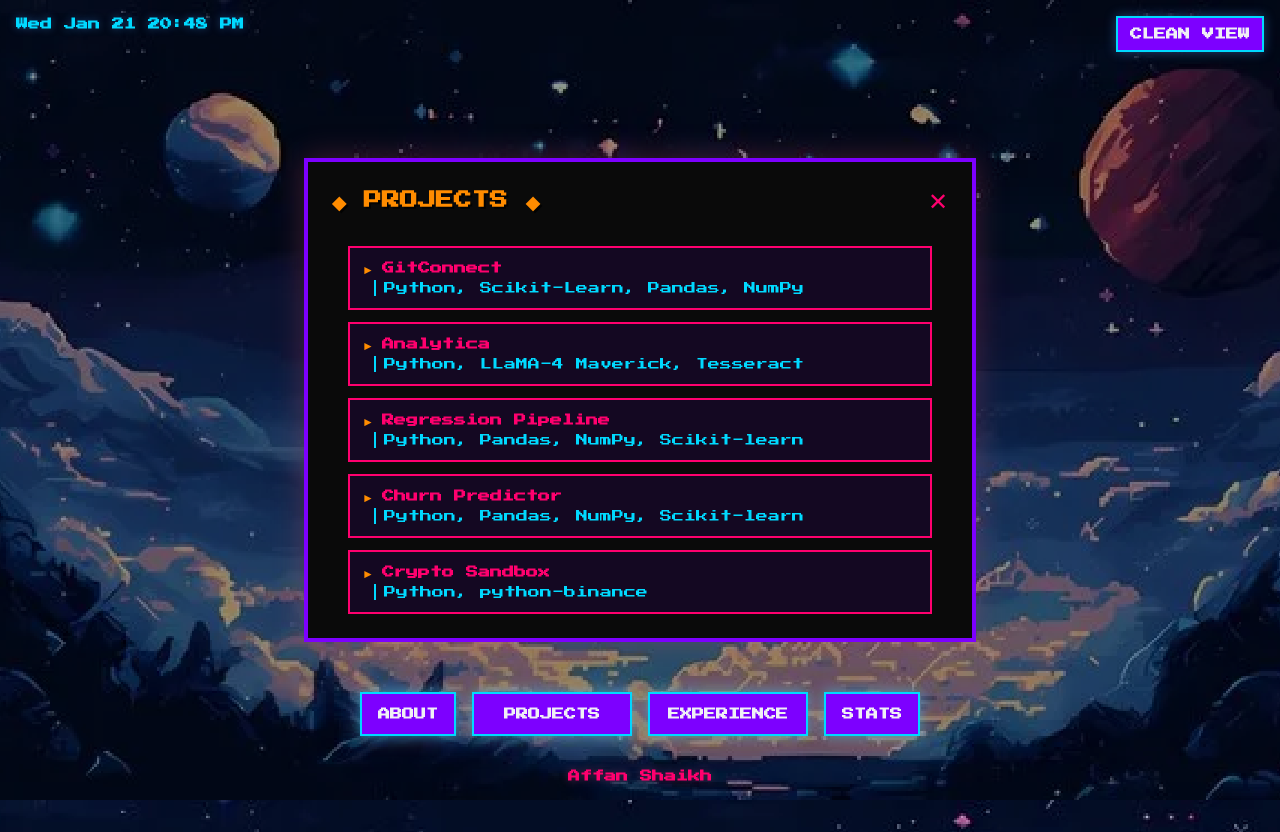
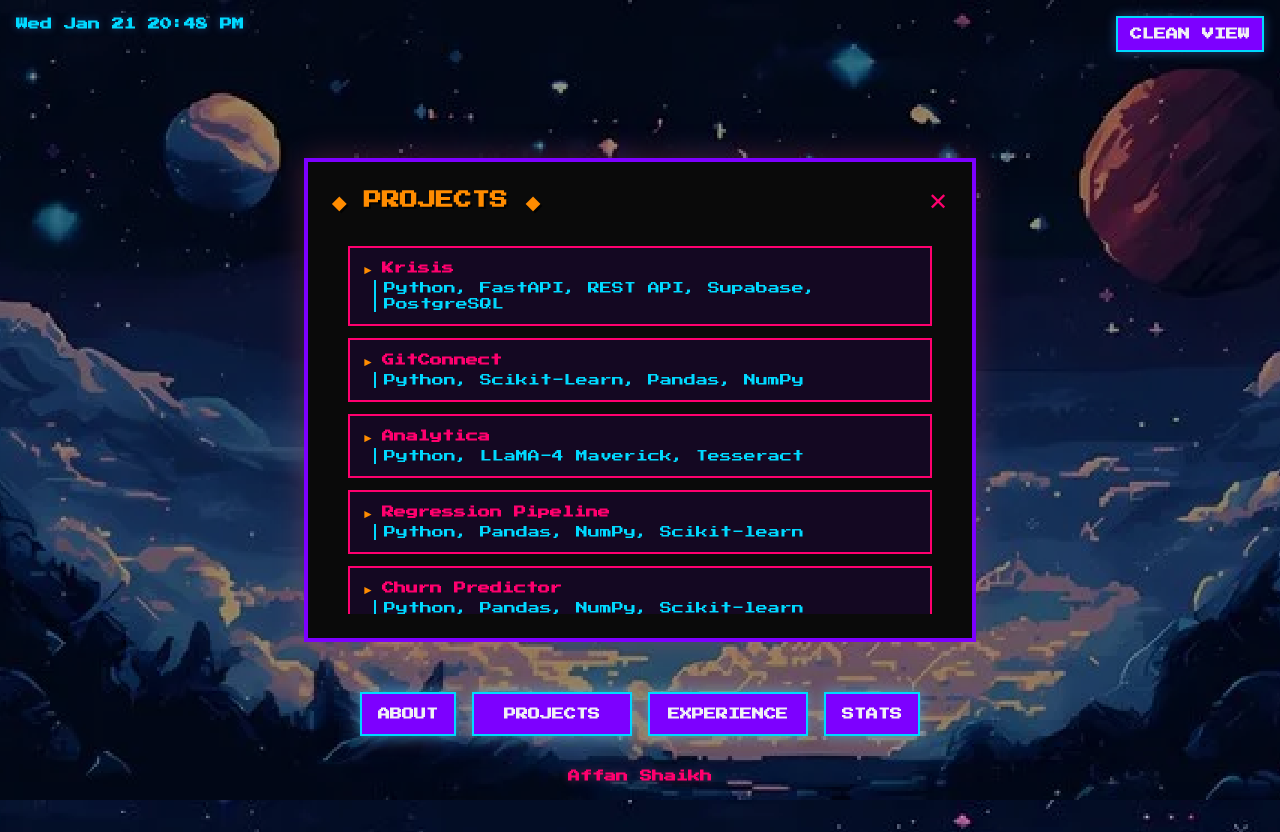
Before and after one commit to le-Affan/portfolio-website, a Next.js app: page / in a window 1280 px wide. Both pictures are taken after a click on the button "PROJECTS". Built offline with nearby package versions, Linux system fonts and the light colour scheme.

Commit message:
New project added (Krisis)

```diff
--- a/components/sections/projects-section.tsx
+++ b/components/sections/projects-section.tsx
@@ -1,95 +1,107 @@
-'use client'
+"use client";
 
-import { useState } from 'react'
-import { motion, AnimatePresence } from 'framer-motion'
+import { useState } from "react";
+import { motion, AnimatePresence } from "framer-motion";
 
 interface Project {
-  name: string
-  description: string
-  tech: string
-  githubLink?: string
-  projectLink?: string
-  aboutPoints: string[]
+  name: string;
+  description: string;
+  tech: string;
+  githubLink?: string;
+  projectLink?: string;
+  aboutPoints: string[];
 }
 
 const projects: Project[] = [
   {
-    name: 'GitConnect',
-    description: 'GitHub collaborator recommendation system',
-    tech: 'Python, Scikit-Learn, Pandas, NumPy',
-    githubLink: 'https://github.com/le-Affan/github-collaborator-recommendation-system', // Placeholder - add your link
-    projectLink: '#', // Placeholder - add your link
+    name: "Krisis",
+    description: "A/B Testing System for ML Models",
+    tech: "Python, FastAPI, REST API, Supabase, PostgreSQL",
+    githubLink: "https://github.com/le-Affan/krisis", // Placeholder - add your link
+    projectLink: "#", // Placeholder - add your link
     aboutPoints: [
-      'Built a content-based recommendation system to suggest potential GitHub collaborators based on developer similarity across repositories.',
-      'Modeled 1,200+ GitHub developers by aggregating repository text, topic tags, and activity metrics into unified developer representations.',
-      'Evaluated recommendations using embedding-distance comparisons and tag-overlap coherence to verify semantic relevance',
+      "Built a complete A/B testing system for comparing machine learning models using real traffic and delayed outcomes.",
+      "Implemented configurable experiment setup with traffic splitting and persistent tracking of requests and outcomes.",
+      "Developed result analysis to surface performance differences between model variants over time.",
     ],
   },
   {
-    name: 'Analytica',
-    description: 'Multi-modal data analysis agent',
-    tech: 'Python, LLaMA-4 Maverick, Tesseract',
-    githubLink: 'https://github.com/le-Affan/Data-Analyst-Agent', // Placeholder - add your link
-    projectLink: '#', // Placeholder - add your link
+    name: "GitConnect",
+    description: "GitHub collaborator recommendation system",
+    tech: "Python, Scikit-Learn, Pandas, NumPy",
+    githubLink:
+      "https://github.com/le-Affan/github-collaborator-recommendation-system", // Placeholder - add your link
+    projectLink: "#", // Placeholder - add your link
     aboutPoints: [
-      'Built a multi-modal data analysis agent that answers queries over structured and unstructured files through a single interface.',
-      'Designed a modular ingestion and processing pipeline to automatically route files to appropriate analysis, EDA, and visualization workflows.',
-      'Integrated OCR and document parsing to support image and PDF-based inputs with consistent downstream processing.',
+      "Built a content-based recommendation system to suggest potential GitHub collaborators based on developer similarity across repositories.",
+      "Modeled 1,200+ GitHub developers by aggregating repository text, topic tags, and activity metrics into unified developer representations.",
+      "Evaluated recommendations using embedding-distance comparisons and tag-overlap coherence to verify semantic relevance",
     ],
   },
   {
-    name: 'Regression Pipeline',
-    description: 'Reusable end-to-end regression pipeline.',
-    tech: 'Python, Pandas, NumPy, Scikit-learn',
-    githubLink: 'https://github.com/le-Affan/regression-pipeline', // replace if different
-    projectLink: '#',
+    name: "Analytica",
+    description: "Multi-modal data analysis agent",
+    tech: "Python, LLaMA-4 Maverick, Tesseract",
+    githubLink: "https://github.com/le-Affan/Data-Analyst-Agent", // Placeholder - add your link
+    projectLink: "#", // Placeholder - add your link
     aboutPoints: [
-      'Built a clean regression pipeline from scratch modeled on the Calafornia Housing dataset',
-      'Implemented and compared baseline, Linear Regression, Ridge Regression, and Decision Tree models with proper scaling and diagnostics.',
-      'Used cross-validation to control model complexity and select hyperparameters, achieving strong generalization on unseen test data.'
+      "Built a multi-modal data analysis agent that answers queries over structured and unstructured files through a single interface.",
+      "Designed a modular ingestion and processing pipeline to automatically route files to appropriate analysis, EDA, and visualization workflows.",
+      "Integrated OCR and document parsing to support image and PDF-based inputs with consistent downstream processing.",
     ],
   },
   {
-    name: 'Churn Predictor',
-    description: 'Reusable end-to-end classification pipeline',
-    tech: 'Python, Pandas, NumPy, Scikit-learn',
-    githubLink: 'https://github.com/le-Affan/telco-customer-churn-predictor', // replace if different
-    projectLink: '#',
+    name: "Regression Pipeline",
+    description: "Reusable end-to-end regression pipeline.",
+    tech: "Python, Pandas, NumPy, Scikit-learn",
+    githubLink: "https://github.com/le-Affan/regression-pipeline", // replace if different
+    projectLink: "#",
     aboutPoints: [
-      'Built a complete classification pipeline on telecom dataset.',
-      'Handled mixed numerical and categorical features through proper preprocessing, baseline modeling, and iterative capacity increases.',
-      'Performed disciplined evaluation and error analysis, and shipped a minimal inference-ready ML system.'
+      "Built a clean regression pipeline from scratch modeled on the Calafornia Housing dataset",
+      "Implemented and compared baseline, Linear Regression, Ridge Regression, and Decision Tree models with proper scaling and diagnostics.",
+      "Used cross-validation to control model complexity and select hyperparameters, achieving strong generalization on unseen test data.",
     ],
   },
   {
-    name: 'Crypto Sandbox',
-    description: 'GitHub collaborator recommendation system',
-    tech: 'Python, python-binance',
-    githubLink: 'https://github.com/le-Affan/binance-bot', // Placeholder - add your link
-    projectLink: '#', // Placeholder - add your link
+    name: "Churn Predictor",
+    description: "Reusable end-to-end classification pipeline",
+    tech: "Python, Pandas, NumPy, Scikit-learn",
+    githubLink: "https://github.com/le-Affan/telco-customer-churn-predictor", // replace if different
+    projectLink: "#",
     aboutPoints: [
-      'Built an interactive crypto trading bot supporting real Binance Spot Testnet trading and mock Futures simulations.',
-      'Implemented multiple order types including Market, Limit, Stop-Limit, and OCO with proper input validation and error handling.',
-      'Designed a modular architecture with secure API key management, detailed logging, and a switchable Spot/Futures execution layer for safe experimentation.'
+      "Built a complete classification pipeline on telecom dataset.",
+      "Handled mixed numerical and categorical features through proper preprocessing, baseline modeling, and iterative capacity increases.",
+      "Performed disciplined evaluation and error analysis, and shipped a minimal inference-ready ML system.",
     ],
   },
   {
-    name: 'OutlineX',
-    description: 'Heading extractor for PDF files.',
-    tech: 'Python, pdfplumber, Docker',
-    githubLink: 'https://github.com/le-Affan/pdf-outline-extractor', // Placeholder - add your link
-    projectLink: '#', // Placeholder - add your link
+    name: "Crypto Sandbox",
+    description: "GitHub collaborator recommendation system",
+    tech: "Python, python-binance",
+    githubLink: "https://github.com/le-Affan/binance-bot", // Placeholder - add your link
+    projectLink: "#", // Placeholder - add your link
     aboutPoints: [
-      'Built a PDF processing pipeline to extract document titles and hierarchical headings with page numbers for Adobe Connect The Dots Hackathon 2025.',
-      'Designed rule-based classification using font size analysis, formatting cues, and regex patterns to detect structured sections.',
-      'Optimized for performance and constraints by processing up to 50-page PDFs under 10 seconds using sequential page handling and Dockerized execution.'
+      "Built an interactive crypto trading bot supporting real Binance Spot Testnet trading and mock Futures simulations.",
+      "Implemented multiple order types including Market, Limit, Stop-Limit, and OCO with proper input validation and error handling.",
+      "Designed a modular architecture with secure API key management, detailed logging, and a switchable Spot/Futures execution layer for safe experimentation.",
     ],
   },
-
-]
+  {
+    name: "OutlineX",
+    description: "Heading extractor for PDF files.",
+    tech: "Python, pdfplumber, Docker",
+    githubLink: "https://github.com/le-Affan/pdf-outline-extractor", // Placeholder - add your link
+    projectLink: "#", // Placeholder - add your link
+    aboutPoints: [
+      "Built a PDF processing pipeline to extract document titles and hierarchical headings with page numbers for Adobe Connect The Dots Hackathon 2025.",
+      "Designed rule-based classification using font size analysis, formatting cues, and regex patterns to detect structured sections.",
+      "Optimized for performance and constraints by processing up to 50-page PDFs under 10 seconds using sequential page handling and Dockerized execution.",
+    ],
+  },
+];
 
 export function ProjectsSection() {
-  const [selectedProject, setSelectedProject] = useState<Project | null>(null)
+  const [selectedProject, setSelectedProject] = useState<Project | null>(null);
 
   return (
     <>
@@ -104,7 +116,9 @@ export function ProjectsSection() {
           >
             <div className="flex items-center gap-2 mb-1">
               <span className="text-xs text-pixel-yellow">►</span>
-              <h3 className="text-xs font-bold text-pixel-pink">{project.name}</h3>
+              <h3 className="text-xs font-bold text-pixel-pink">
+                {project.name}
+              </h3>
             </div>
             <div className="text-xs text-pixel-cyan ml-3 border-l-2 border-pixel-cyan pl-2">
               {project.tech}
@@ -127,18 +141,23 @@ export function ProjectsSection() {
               initial={{ opacity: 0, scale: 0.9, y: 20 }}
               animate={{ opacity: 1, scale: 1, y: 0 }}
               exit={{ opacity: 0, scale: 0.9, y: 20 }}
-              transition={{ duration: 0.3, ease: 'easeOut' }}
+              transition={{ duration: 0.3, ease: "easeOut" }}
               className="w-full max-w-2xl border-4 border-pixel-purple bg-card p-6"
-              style={{ boxShadow: '0 0 30px rgba(216,74,106,0.3)' }}
+              style={{ boxShadow: "0 0 30px rgba(216,74,106,0.3)" }}
               onClick={(e) => e.stopPropagation()}
             >
               {/* Header */}
               <div className="flex justify-between items-start mb-4">
                 <div>
-                  <h2 className="text-lg font-bold text-pixel-yellow mb-2" style={{ textShadow: '2px 2px 0 rgba(0,0,0,0.8)' }}>
+                  <h2
+                    className="text-lg font-bold text-pixel-yellow mb-2"
+                    style={{ textShadow: "2px 2px 0 rgba(0,0,0,0.8)" }}
+                  >
                     {selectedProject.name}
                   </h2>
-                  <p className="text-xs text-pixel-cyan">{selectedProject.tech}</p>
+                  <p className="text-xs text-pixel-cyan">
+                    {selectedProject.tech}
+                  </p>
                 </div>
                 <button
                   onClick={() => setSelectedProject(null)}
@@ -172,7 +191,9 @@ export function ProjectsSection() {
 
               {/* About the Project */}
               <div className="border-2 border-pixel-cyan p-3">
-                <h3 className="text-xs font-bold text-pixel-cyan mb-2">ABOUT THE PROJECT</h3>
+                <h3 className="text-xs font-bold text-pixel-cyan mb-2">
+                  ABOUT THE PROJECT
+                </h3>
                 <div className="space-y-1">
                   {selectedProject.aboutPoints.map((point, idx) => (
                     <p key={idx} className="text-xs text-monitor-text">
@@ -186,5 +207,5 @@ export function ProjectsSection() {
         )}
       </AnimatePresence>
     </>
-  )
+  );
 }
```
